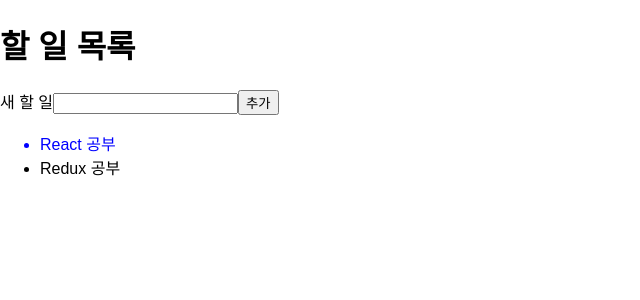
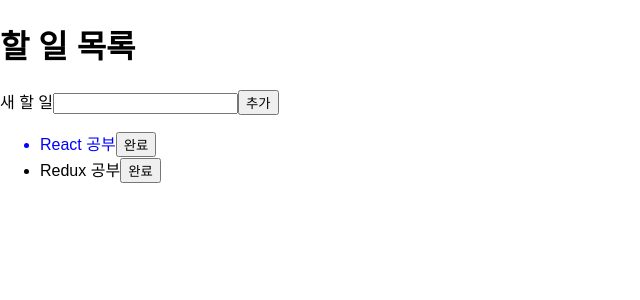
Before and after one commit to bohyeon-n/fds-react-todo, a React (Create React App) app: page / in a window 1280 px wide. Shown: the top 300 px of the page, without its empty margins (0-640 px from the left). Built offline with nearby package versions, Linux system fonts and the light colour scheme.

Commit message:
할 일 완료 기능

```diff
--- a/src/App.js
+++ b/src/App.js
@@ -40,6 +40,9 @@
       })
     }
   }
+  handleCompleteClick = e => {
+
+  }
   render() {
     const {todos, newTodoBody} = this.state
     return (
@@ -52,7 +55,22 @@
         <ul>
           {
             todos.map(todo => (
-              <li className={todo.complete ? 'complete' : ''} key={todo.id}>{todo.body}</li>
+              <li className={todo.complete ? 'complete' : ''} key={todo.id}>
+              {todo.body}
+              <button onClick={e => {
+                this.setState({
+                  todos: todos.map(t => {
+                    const newTodo =  {
+                      ...t
+                    }
+                    if(t.id === todo.id) {
+                      newTodo.complete = true;
+                    }
+                    return newTodo
+                  })
+                })
+              }}>완료</button>
+              </li>
             ))
           }
         </ul>
```
